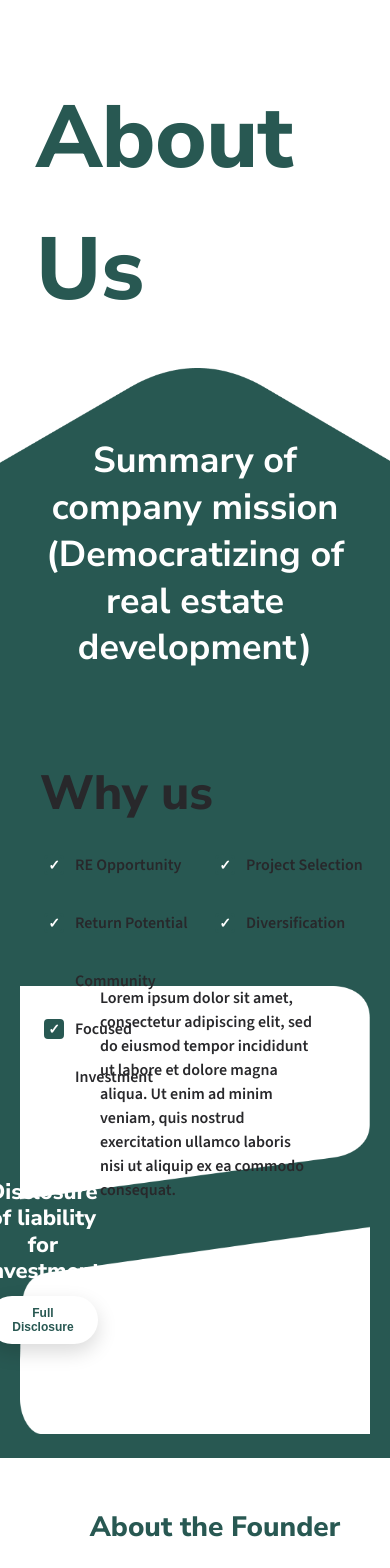
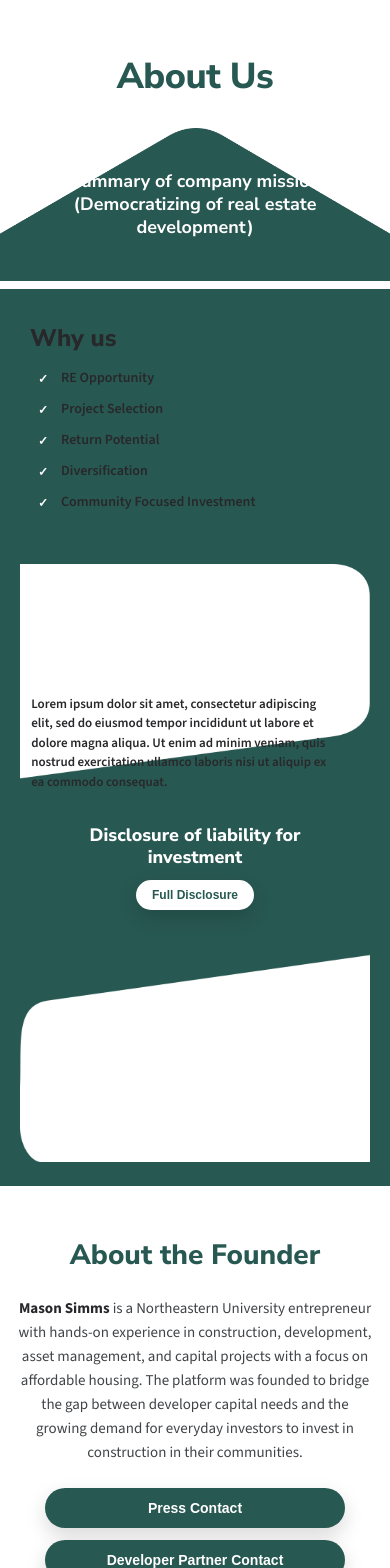
Before and after one commit to Scout-NU/3-stones, a React (Vite) app: page / in a window 390 px wide. Shown: the top 1568 px of the page. Built offline with nearby package versions, Linux system fonts and the light colour scheme.

Commit message:
fixed some chcanges

```diff
--- a/src/about-us/AboutUsPage.css
+++ b/src/about-us/AboutUsPage.css
@@ -36,8 +36,8 @@
 }
 
 .hero h1 {
-  font-size: 88px;
-  margin: 0 0 40px;
+  font-size: clamp(36px, 8vw, 88px);
+  margin: 0 0 clamp(20px, 4vw, 40px);
   letter-spacing: -0.5px;
   font-weight: 800;
   text-align: left;
@@ -46,12 +46,14 @@
 
 .hero-shape {
   position: relative;
-  max-width: 800px;
+  width: 100%;
   margin: 0 auto;
+  overflow: visible;
 }
 
 .hero-triangle {
-  width: 300%;
+  width: 100vw;
+  max-width: none;
   position: relative;
   left: 50%;
   transform: translateX(-50%);
@@ -65,13 +67,13 @@
   left: 50%;
   transform: translate(-50%, -50%);
   text-align: center;
-  width: 100%;
+  width: 80%;
   color: var(--white);
 }
 
 .hero-mission p {
   margin: 0;
-  font-size: 36px;
+  font-size: clamp(18px, 4vw, 36px);
   font-weight: 700;
   line-height: 1.3;
 }
@@ -80,7 +82,7 @@
 .info {
   position: relative;
   padding: 0;
-  margin-top: -80px;
+  margin-top: clamp(-40px, -8vw, -80px);
   background: var(--green);
 }
 
@@ -88,7 +90,7 @@
   position: relative;
   max-width: 100%;
   margin: 0 auto;
-  padding: 0 clamp(20px, 4vw, 40px);
+  padding: 0;
   display: flex;
   justify-content: center;
 }
@@ -96,16 +98,16 @@
 .info-square {
   width: 100%;
   max-width: 100vw;
-  height: 0%;
+  height: auto;
   display: block;
 }
 
 /* Text1 Container - Why Us */
 .info-text1-container {
   position: absolute;
-  top: 0%;
+  top: 5%;
   left: 0%;
-  width: 65%;
+  width: 60%;
   z-index: 2;
 }
 
@@ -122,12 +124,12 @@
   display: flex;
   flex-direction: column;
   justify-content: flex-start;
-  padding-top: clamp(40px, 12vw, 80px);
-  padding-left: clamp(40px, 6vw, 80px);
+  padding-top: clamp(30px, 8vw, 80px);
+  padding-left: clamp(30px, 5vw, 80px);
 }
 
 .why-us-content h2 {
-  font-size: 48px;
+  font-size: clamp(24px, 5vw, 48px);
   margin: 0 0 clamp(12px, 2vw, 20px);
   font-weight: 800;
   color: var(--text-main);
@@ -136,19 +138,19 @@
 .why-us-list {
   display: grid;
   grid-template-columns: repeat(2, 1fr);
-  gap: clamp(10px, 1.8vw, 16px) clamp(12px, 2vw, 20px);
+  gap: clamp(8px, 1.5vw, 16px) clamp(10px, 2vw, 20px);
 }
 
 .why-us-item {
   display: flex;
-  align-items: center;
-  gap: clamp(8px, 1.2vw, 12px);
+  align-items: flex-start;
+  gap: clamp(6px, 1vw, 12px);
 }
 
 .why-us-item input[type="checkbox"] {
   appearance: none;
-  width: clamp(20px, 2.5vw, 24px);
-  height: clamp(20px, 2.5vw, 24px);
+  width: clamp(18px, 2vw, 24px);
+  height: clamp(18px, 2vw, 24px);
   background: var(--green);
   border: 2px solid var(--green);
   border-radius: 4px;
@@ -157,6 +159,7 @@
   align-items: center;
   justify-content: center;
   flex-shrink: 0;
+  margin-top: 2px;
 }
 
 .why-us-item input[type="checkbox"]:checked {
@@ -168,14 +171,14 @@
 .why-us-item input[type="checkbox"]:checked::after {
   content: '✓';
   color: white;
-  font-size: clamp(14px, 1.8vw, 16px);
+  font-size: clamp(12px, 1.5vw, 16px);
   font-weight: bold;
   position: absolute;
 }
 
 .custom-checkbox {
-  width: clamp(18px, 2.2vw, 22px);
-  height: clamp(18px, 2.2vw, 22px);
+  width: clamp(18px, 2vw, 22px);
+  height: clamp(18px, 2vw, 22px);
   background: var(--green);
   border: 2px solid var(--green);
   border-radius: 4px;
@@ -190,33 +193,18 @@
 }
 
 .why-us-item span {
-  font-size: clamp(16px, 2vw, 20px);
+  font-size: clamp(14px, 1.8vw, 20px);
   font-weight: 600;
   color: var(--text-main);
   font-family: 'Source Sans 3', 'Helvetica Neue', 'Segoe UI', Arial, sans-serif;
-  line-height: 3;  /* ADD THIS LINE */
-}
-
-/* Text2 Container - Disclosure */
-.info-text2-container {
-  position: absolute;
-  top: 40%;
-  right: 0%;
-  width: 65%;
-  z-index: 2;
-}
-
-.info-text2 {
-  width: 100%;
-  height: auto;
-  display: block;
+  line-height: 1.4;
 }
 
 /* Disclosure Sidebar - Outside text2.png */
 .disclosure-sidebar {
   position: absolute;
-  top: 60%;
-  left: 0%;
+  top: 60%;  /* Move down - increase this value */
+  left: 8%;  /* Move right - increase this value */
   width: 22%;
   z-index: 3;
   padding: clamp(20px, 3vw, 32px);
@@ -228,40 +216,26 @@
 }
 
 .disclosure-sidebar h2 {
-  font-size: clamp(22px, 2.8vw, 32px);
+  font-size: clamp(18px, 2.5vw, 32px);
   margin: 0 0 clamp(12px, 2vw, 16px);
   font-weight: 800;
   color: var(--white);
   line-height: 1.2;
 }
 
-.disclosure-content {
+/* Text2 Container - Disclosure */
+.info-text2-container {
   position: absolute;
-  inset: 0;
-  padding: clamp(20px, 3vw, 32px);
-  display: flex;
-  flex-direction: column;
-  justify-content: center;
+  top: 40%;
+  right: 0%;
+  width: 60%;
+  z-index: 2;
 }
 
-.disclosure-button {
-  align-self: center;
-  background: #fff;
-  color: var(--green);
-  border: none;
-  border-radius: 999px;
-  padding: clamp(10px, 2vw, 16px) clamp(24px, 4vw, 36px);
-  font-size: clamp(12px, 1.5vw, 15px);
-  font-weight: 700;
-  cursor: pointer;
-  transition: transform 150ms ease, box-shadow 150ms ease;
-  box-shadow: 0 8px 20px rgba(0, 0, 0, 0.15);
-  margin-bottom: 0;
-}
-
-.disclosure-button:hover {
-  transform: translateY(-1px);
-  box-shadow: 0 10px 24px rgba(0, 0, 0, 0.18);
+.info-text2 {
+  width: 100%;
+  height: auto;
+  display: block;
 }
 
 .disclosure-content {
@@ -273,18 +247,37 @@
   justify-content: center;
   align-items: flex-start;
   text-align: left;
-  padding-left: clamp(100px, 10vw, 250px);
-  padding-top: clamp(40px, 6vw, 110px);
+  padding-left: clamp(30px, 8vw, 100px);
+  padding-top: clamp(30px, 5vw, 80px);
+}
+
+.disclosure-button {
+  align-self: center;  /* Change from flex-start to center */
+  background: #fff;
+  color: var(--green);
+  border: none;
+  border-radius: 999px;
+  padding: clamp(8px, 1.5vw, 14px) clamp(16px, 3vw, 32px);
+  font-size: clamp(12px, 1.5vw, 15px);
+  font-weight: 700;
+  cursor: pointer;
+  transition: transform 150ms ease, box-shadow 150ms ease;
+  box-shadow: 0 8px 20px rgba(0, 0, 0, 0.15);
+}
+
+.disclosure-button:hover {
+  transform: translateY(-1px);
+  box-shadow: 0 10px 24px rgba(0, 0, 0, 0.18);
 }
 
 .disclosure-text p {
   margin: 0;
-  font-size: clamp(16px, 2vw, 20px);
+  font-size: clamp(13px, 1.8vw, 20px);
   line-height: 1.5;
   color: var(--text-main);
   font-weight: 600;
   font-family: 'Source Sans 3', 'Helvetica Neue', 'Segoe UI', Arial, sans-serif;
-  max-width: 80%;
+  max-width: 90%;
 }
 
 /* Founder Section */
@@ -298,13 +291,12 @@
   margin: 0 auto;
   display: flex;
   align-items: center;
-  gap: clamp(40px, 6vw, 80px);
+  gap: clamp(30px, 5vw, 80px);
 }
 
 .founder-text {
-  flex: 0.8;
-  max-width: 85%;
-  margin-left: clamp(40px, 8vw, 80px);
+  flex: 1;
+  max-width: 100%;
 }
 
 .founder-text h2 {
@@ -340,7 +332,7 @@
   color: #fff;
   border: none;
   border-radius: 999px;
-  padding: 14px 28px;
+  padding: clamp(12px, 1.5vw, 14px) clamp(24px, 3vw, 28px);
   font-size: clamp(14px, 1.6vw, 16px);
   font-weight: 700;
   cursor: pointer;
@@ -358,12 +350,11 @@
 
 .founder-image {
   flex-shrink: 0;
-  margin-left: clamp(40px, 8vw, 80px);
 }
 
 .founder-image img {
-  width: clamp(240px, 38vw, 450px);
-  height: clamp(240px, 38vw, 450px);
+  width: clamp(200px, 30vw, 450px);
+  height: clamp(200px, 30vw, 450px);
   border-radius: 50%;
   object-fit: cover;
   border: 4px solid var(--green);
@@ -374,7 +365,7 @@
 .cta-banner {
   background: var(--green);
   color: #fff;
-  padding: 48px clamp(20px, 4vw, 40px);
+  padding: clamp(40px, 6vw, 48px) clamp(20px, 4vw, 40px);
 }
 
 .cta-banner-content {
@@ -405,8 +396,8 @@
   color: var(--card-border);
   border: 2px solid #1e8c82;
   border-radius: 999px;
-  padding: 12px 28px;
-  font-size: 16px;
+  padding: clamp(10px, 1.5vw, 12px) clamp(24px, 3vw, 28px);
+  font-size: clamp(14px, 1.8vw, 16px);
   font-weight: 700;
   cursor: pointer;
   transition: transform 150ms ease, box-shadow 150ms ease;
@@ -446,7 +437,7 @@
   display: flex;
   justify-content: space-between;
   align-items: flex-start;
-  padding: 28px 32px;
+  padding: clamp(20px, 3vw, 28px) clamp(24px, 4vw, 32px);
   border-bottom: 2px solid #e5e5e5;
   gap: 20px;
 }
@@ -481,13 +472,13 @@
 }
 
 .modal-body {
-  padding: 28px 32px;
+  padding: clamp(20px, 3vw, 28px) clamp(24px, 4vw, 32px);
   overflow-y: auto;
 }
 
 .modal-body p {
   margin: 0 0 16px;
-  font-size: 16px;
+  font-size: clamp(14px, 1.8vw, 16px);
   line-height: 1.6;
   color: var(--text-muted);
   font-family: 'Source Sans 3', 'Helvetica Neue', 'Segoe UI', Arial, sans-serif;
@@ -498,9 +489,25 @@
 }
 
 /* Responsive Design */
+@media (max-width: 1200px) {
+  .info-text1-container {
+    left: 0%;
+    width: 48%;
+  }
+
+  .info-text2-container {
+    right: 0%;
+    width: 48%;
+  }
+
+  .disclosure-sidebar {
+    width: 20%;
+  }
+}
+
 @media (max-width: 900px) {
   .hero {
-    padding: 90px 0 60px;
+    padding: clamp(60px, 8vw, 90px) 0 60px;
   }
 
   .info-text1-container,
@@ -510,9 +517,20 @@
     margin-bottom: 24px;
   }
 
+  .disclosure-sidebar {
+    position: static;
+    width: 100%;
+    margin-bottom: 24px;
+  }
+
+  .why-us-list {
+    grid-template-columns: 1fr;
+  }
+
   .info-container {
     display: flex;
     flex-direction: column;
+    padding: 0 20px;
   }
 
   .info-square {
@@ -522,6 +540,14 @@
   .founder-content {
     flex-direction: column;
     text-align: center;
+  }
+
+  .founder-text {
+    margin-left: 0;
+  }
+
+  .founder-image {
+    margin-left: 0;
   }
 
   .founder-buttons {
@@ -536,11 +562,12 @@
 
 @media (max-width: 600px) {
   .hero {
-    padding: 72px 16px 48px;
+    padding: clamp(50px, 8vw, 72px) 16px 48px;
   }
 
   .hero h1 {
-    margin-bottom: 32px;
+    margin-bottom: 24px;
+    text-align: center;
   }
 
   .founder-info {
```
